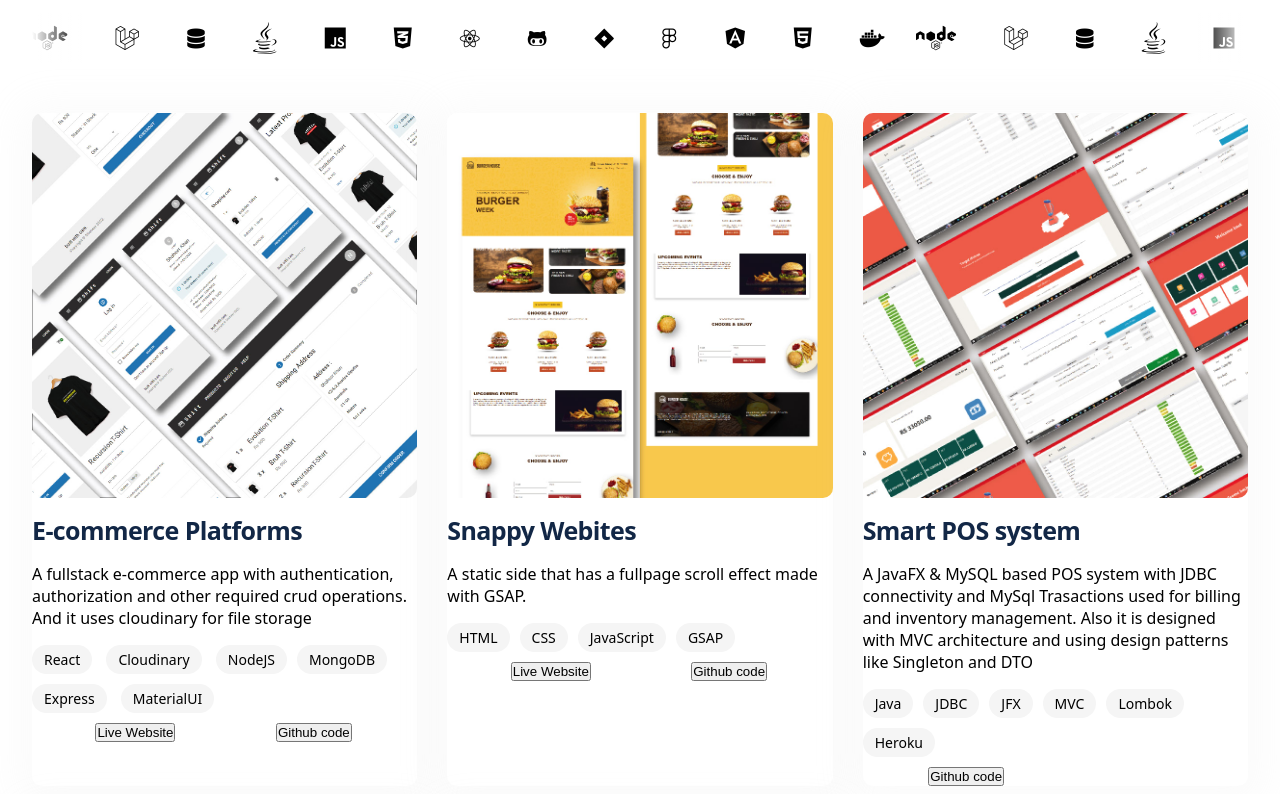
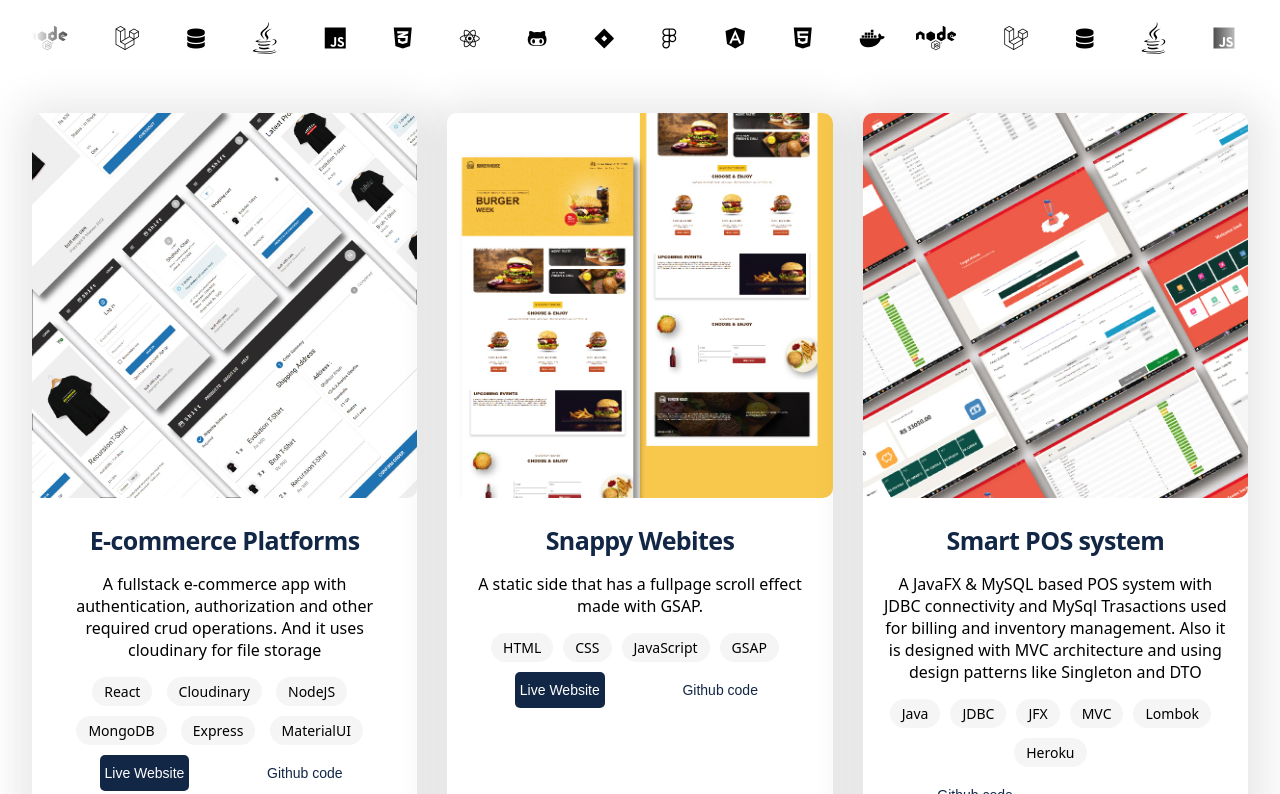
Before and after one commit to shaheerk1/showcase, a plain HTML site: page index.html in a window 1280 px wide. Shown: the part 630-1424 px from the top of the page. Drawn offline with Linux system fonts and the light colour scheme.

Commit message:
Update style.css

```diff
--- a/style.css
+++ b/style.css
@@ -296,17 +296,22 @@
 }
   .project {
     background-color: #ffffff;
-    box-shadow: 2px 5px 38px 16px hsla(0,0%,84.7%,.11);
+    box-shadow: 2px 5px 38px 16px hsla(0, 0%, 23%, 0.11);
     position: relative;
     min-height: 510px;
     border-radius: 10px;
     transition: .3s ease-in-out;
 }
+
+.projectDetail{
+  padding: 20px;
+  text-align: center;
+  position: relative;
+}
 .projectDetail h2 {
   font-size: 25px;
   letter-spacing: -.6px;
   color: #122746;
-  margin-top: 10px;
 }
 p {
   display: block;
@@ -339,6 +344,32 @@ p {
   display: grid;
   grid-template-columns: repeat(2,1fr);
   grid-column-gap: 10px;
+}
+
+.projectBtn a{
+
+
+}
+
+.projectBtn button{
+  border: none;
+  padding: 10px 5px;
+  text-align: center;
+  border-radius: 5px;
+  font-size: 14px;
+  font-weight: 500;
+  text-decoration: none;
+  transition: .3s ease-in-out;
+}
+
+.githubBtn{
+  background-color: transparent;
+  color: #122746;
+}
+.liveWebsiteBtn{
+  background-color: #122746;
+  color: #fff;
+
 }
 
 a {
```
